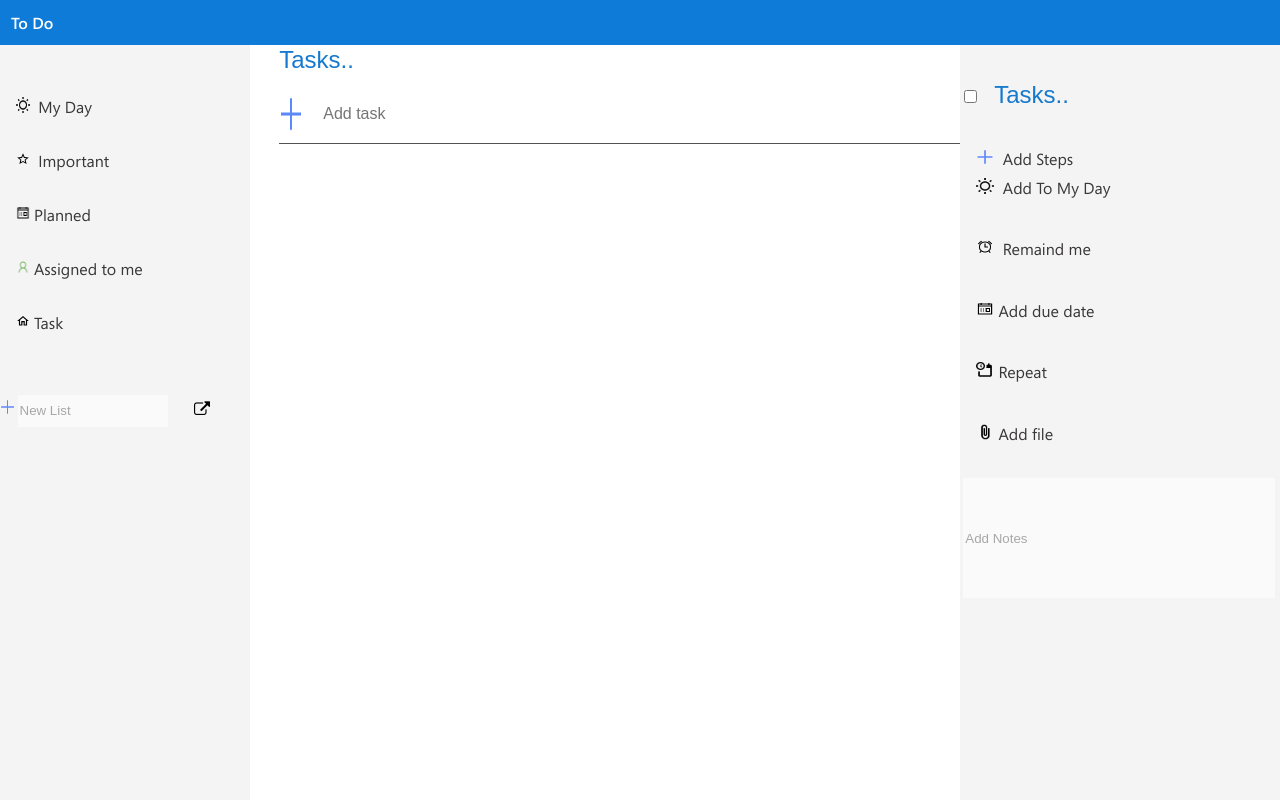
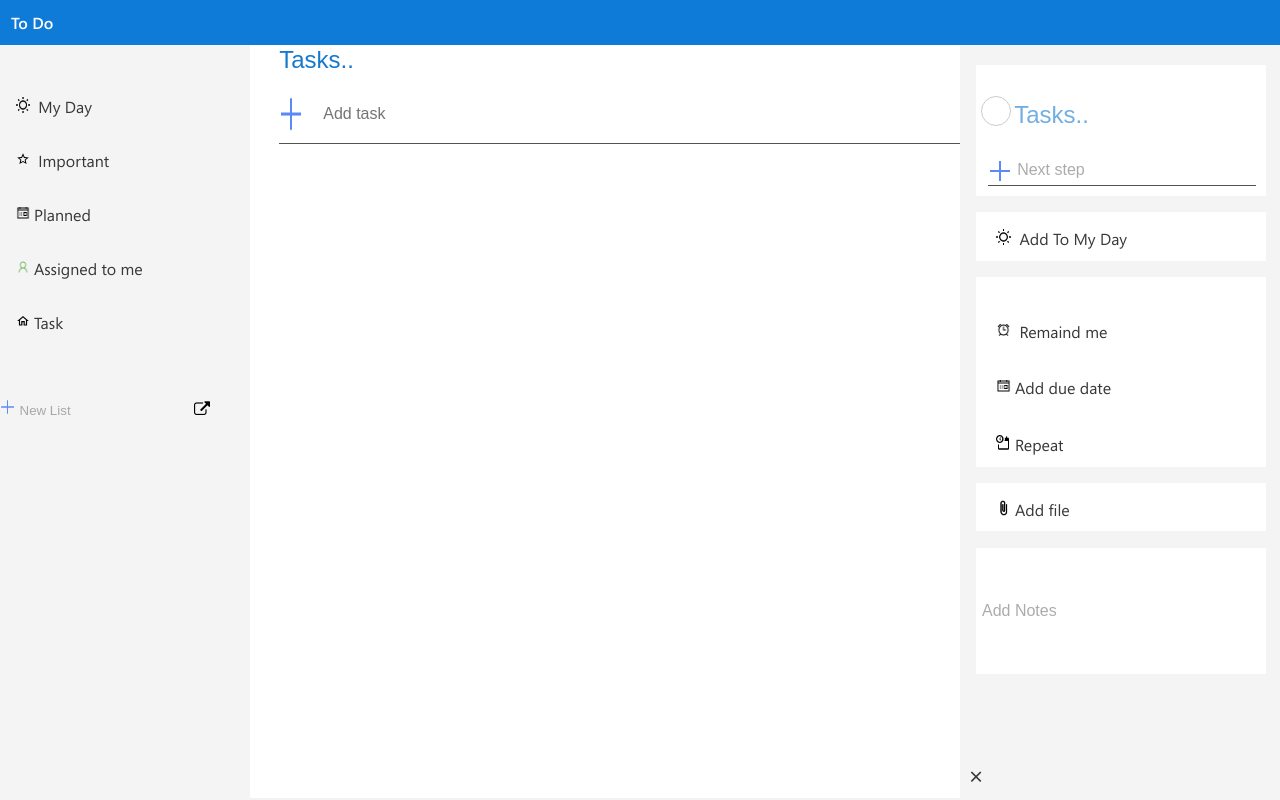
Before and after one commit to MukeshAnandan/TodoDesign, a plain HTML site: page resources/todopage.html in a window 1280 px wide. Drawn offline with Linux system fonts and the light colour scheme; files whose address does not match are found by name.

Commit message:
Todo list and Tasks creation with sub notes

```diff
--- a/resources/tododesign.css
+++ b/resources/tododesign.css
@@ -26,6 +26,39 @@ body {
     display: flex;
     flex-direction: column;
 }
+
+.sidepanel  {
+    font-family:segoe-regular;
+    height: 100%;
+    width: 250px;
+    position: fixed;
+    padding:0 0 10px;
+    z-index: 1;
+    top: 45px;
+    left: 0;
+    background-color: #f4f4f4;
+    overflow-x: scroll;
+    padding-top: 20px;
+}
+
+.sidepanel a {
+  padding: 6px 8px 1px 16px;
+  text-decoration: none;
+  font-size: 16px;
+  color: #393737;
+  display: block;
+}
+
+.sidepanel a:hover {
+  color: #0E7BD8;
+}
+.sidepanel .closebtn {
+    position: absolute;
+    top: 85%;
+    right: 90%;
+    font-size: 25px;
+}
+
 
 .sidenav {
     font-family:segoe-regular;
@@ -87,6 +120,9 @@ body {
     width: 60%;
     height: 4%;
     margin-left: 1%;
+    border: none;
+    outline: none;
+    background: transparent;
 }
 
 .addList a {
@@ -116,6 +152,9 @@ a {
     width: 96%;
     height: 15%;
     margin-left: 1%;
+    border: none;
+    outline: none;
+    background: transparent;
 }
 .Remaining {
     height: 94%;
@@ -147,8 +186,8 @@ td {
     top: 45px;
     left: 75%;
     background-color: #f4f4f4;
-    overflow-x: hidden;
     padding-top: 20px;
+    overflow-x: scroll;
 }
 
 .sun {
@@ -234,6 +273,7 @@ td {
 
 .addlists {
     margin-top: 15%;
+
 }
 .taskAttributes {
     font-size: 1.5rem;
@@ -241,3 +281,130 @@ td {
     color: #1579CE;
     font-family: sans-serif;
 }
+
+
+.subNotes1 {
+    margin: 5%;
+    padding: 3%;
+    padding-left: 1%;
+    background: #ffffff;
+    width: 85%;
+    margin-top: auto;
+}
+.subNotes2{
+    margin: 5%;
+    padding: 3%;
+    padding-left: 1%;
+    background: #ffffff;
+    width: 85%;
+}
+.subNotes3{
+    margin: 5%;
+    padding: 3%;
+    padding-left: 1%;
+    background: #ffffff;
+    width: 85%;
+
+}
+.subNotes4{
+    margin: 5%;
+    padding: 3%;
+    padding-left: 1%;
+    background: #ffffff;
+    width: 85%;
+
+}
+.subNotes5{
+    margin: 5%;
+    padding: 1%;
+    padding-left: 0%;
+    background: #ffffff;
+    width: 88%;
+
+}
+
+.subNotes6{
+    margin: 4%;
+    padding: 0%;
+    padding-left: 1%;
+    width: 85%;
+}
+
+
+.round {
+  position: relative;
+}
+
+.round label {
+  background-color: #fff;
+  border: 1px solid #ccc;
+  border-radius: 50%;
+  cursor: pointer;
+  height: 28px;
+  left: 1px;
+  position: absolute;
+  top: 5px;
+  width: 28px;
+}
+
+.round label:after {
+  border: 2px solid #fff;
+  border-top: none;
+  border-right: none;
+  content: "";
+  height: 6px;
+  left: 7px;
+  opacity: 0;
+  position: absolute;
+  top: 8px;
+  transform: rotate(-45deg);
+  width: 12px;
+}
+
+.round input[type="checkbox"] {
+  visibility: hidden;
+}
+
+.round input[type="checkbox"]:checked + label {
+  background-color: #1579ce;
+  border-color: #1579ce;
+}
+
+.round input[type="checkbox"]:checked + label:after {
+  opacity: 1;
+}
+
+body {
+  background-color: #f1f2f3;
+}
+
+.checked {
+      background-color: #fff;
+      border: 1px solid #ccc;
+      border-radius: 50%;
+      cursor: pointer;
+      height: 28px;
+      left: 3px;
+      position: absolute;
+      top: 25px;
+      width: 28px;
+}
+.addsubnotes{
+    width: 100%;
+    padding: 1%;
+    font-size: 1rem;
+    margin: 0 0 0 1%;
+    border: none;
+    outline: none;
+    background: transparent;
+}
+.newNotes{
+    color: #1579CE;
+    margin: 2% 0 0 3%;
+    display: flex;
+    padding-bottom: 1%;
+    border-color: #50504cfa;
+    border-bottom-style: solid;
+    border-bottom-width: thin;
+
+}
--- a/resources/todopage.html
+++ b/resources/todopage.html
@@ -46,12 +46,12 @@
 
         <div id="todo-list" class="todolist">
                     <div id="info"  class="info"><span class="tasktitle">Tasks..</span></div></a>
-                    <div id ="newTaskDef" class ="newtaskDetail ">
+                    <div id ="newTaskDef" class ="newtaskDetail" >
                     </div>
                     <div class="newtask">
                         <span class ="plus"></span>
                         <input id="add-new-task" class="addtask" type="text"
-                            placeholder="Add task"/>
+                            placeholder="Add task" />
                     </div>
 
         </div>
@@ -61,14 +61,30 @@
 
 
 
-    <div class = "details sidenav">
-        <p><input type="checkbox"/> <span class = "taskAttributes" id ="subTitle">Tasks..</span></p>
-      <div class = "sidecontent" >
+<div id="mysubbar" class = "details sidepanel">
+      <div class ="subNotes1">
+      <div class ="round">
+            <p><input id="checkbox" type="checkbox"/>
+            <label for="checkbox"></label>
+            <input class = "taskAttributes addList" id ="subTitle" value ="Tasks.."/>
+            </p>
+      </div>
         <div class = "sidecontent">
-      <a href="#"><i class = "iconsize plus"></i>&nbsp; Add Steps</a>
+                  <div id ="subNotes" class ="subnotes">
                   </div>
+                  <div class="newNotes">
+                  <span class ="plus"></span>
+                  <input id="addSubNotes" class="addsubnotes" type="text"
+                   placeholder="Next step"/>
+                  </div>
+          </div>
+      </div>
+
+      <div class = "sidecontent subNotes2" >
       <a href="#"><i class = "iconsize sun"></i> &nbsp;Add To My Day</a>
       </div>
+
+      <div class ="subNotes3">
           <div class = "sidecontent">
           <a href="#"><i class = "iconsize alarm"></i>&nbsp; Remaind me</a>
           </div>
@@ -78,16 +94,25 @@
           <div class = "sidecontent">
           <a href="#"><i class = "iconsize repeat"></i>&nbsp;Repeat</a>
           </div>
-      <div class = "sidecontent">
+      </div>
+
+      <div class = "sidecontent subNotes4">
       <a href="#"><i class = "iconsize addFile"></i>&nbsp;Add file</a>
       </div>
-      <div class = "sidecontent newlist ">
+
+      <div class = "sidecontent newlist subNotes5">
       <input  id = "taskinput" class="addSubNotes" type="text" placeholder= "Add Notes"/>
       </div>
 
+
+      <div class = "sidecontent subNotes6" >
+        <a href="javascript:void(0)" class="closebtn" onclick="closeNav()">×</a>
+      </div>
     </div>
 
+
 </div>
+
 
 
 
--- a/resources/todoscript.js
+++ b/resources/todoscript.js
@@ -1,17 +1,18 @@
 function openNav() {
-  document.getElementById("mySidebar").style.width = "250px";
-  document.getElementById("main").style.marginLeft = "250px";
+  document.getElementById("mysubbar").style.width = "325px";
 }
 
 function closeNav() {
-  document.getElementById("mySidebar").style.width = "0";
-  document.getElementById("main").style.marginLeft= "0";
+  document.getElementById("mysubbar").style.width = "0";
 }
 
 var lists = [];
 var listname;
 var listid = 0;
+var notesname;
+var notesid = 0;
 var divId = 1;
+var subDivId = 1;
 var notesname;
 var notesid=0;
 var strikedNote = [];
@@ -124,6 +125,7 @@ function addNote() {
     var list =  lists[listid];
     console.log(lists[listid]);
     var notes = {};
+    notes.subnote = [];
     var taskName = document.createElement("span");
     var taskDiv = document.createElement("div");
     taskDiv.id = divId++;
@@ -140,16 +142,83 @@ function addNote() {
     taskList.appendChild(taskDiv);
     newtaskInfo.value ="";
     list.tasks.push(notes);
+    notes.notesid = lists.length - 1;
     //createStep();
     taskName.addEventListener("click",getNotesTitle.bind(notes));
     input.addEventListener("click", strikeFunction.bind(taskDiv));
+    taskDiv.addEventListener("click",getTask.bind(notes));
 }
 
 
+
+var newSubNotes= document.getElementById("addSubNotes");
+newSubNotes.addEventListener("keyup", createSubNote);
+
+var subNoteAssign = document.getElementsByClassName("subnotes")[0];
+
+function createSubNote(e) {
+    console.log("CREATE NEW subnotes");
+    if(e.keyCode == 13 && newSubNotes.value != "") {
+        subNote();
+    }
+}
+
+function subNote() {
+    var list =  lists[listid];
+    console.log(lists[listid]);
+    var subnotes = {};
+    var taskName = document.createElement("span");
+    var notesDiv = document.createElement("div");
+    notesDiv.id = subDivId++;
+    notesDiv.name = newSubNotes.value;
+    var newTaskInfo = newSubNotes.value;
+    subnotes.notesname = newSubNotes.value;
+    var taskList = document.getElementById("subNotes");
+    taskName.innerHTML = newSubNotes.value;
+    var inputType = document.createElement("INPUT");
+    inputType.type = "checkbox";
+    notesDiv.className = "newNotes";
+    notesDiv.appendChild(inputType);
+    notesDiv.appendChild(taskName);
+    taskList.appendChild(notesDiv);
+    newSubNotes.value ="";
+    list.subnote.push(subnotes);
+    inputType.addEventListener("click", strikeFunction.bind(notesDiv));
+}
+
+
+
+var subTitleInput = document.getElementById("subTitle");
+
 function getNotesTitle() {
-    taskAttributes.innerText = this.notesname;
+    openNav();
+    taskAttributes.value = this.notesname;
+
+    subTitleInput.addEventListener("keyup", editNoteName);
+    function editNoteName(e) {
+        console.log("CREATE NEW");
+        if(e.keyCode == 13 && newtask.value != "") {
+            changeNoteName();
+        }
+    }
+    function changeNoteName() {
+        var list =  lists[listid];
+        var oldtasks = list.tasks;
+        for(i = 0;i <= oldtasks.length; i++) {
+            if(oldtasks[i].notesname == this.notesname) {
+                oldtasks[i].notesname = subTitleInput.value;
+            }
+
+        }
+
+
+    }
 
 }
+
+
+
+
 function strikeFunction() {
 
     var strikedDetail = {};
@@ -170,3 +239,6 @@ function createStep() {
     input.appendChild(taskName);
     addSteps.appendChild(input);
 }
+
+var closeinfo = document.getElementById("close");
+closeinfo.addEventListener("click", closeNav());
```
Lines whose indentation alone changed are shown as unchanged.
